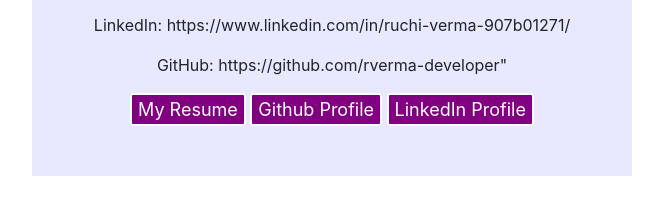
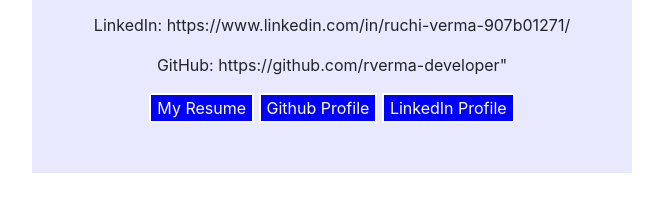
Before and after one commit to rverma-developer/portfolio, a plain HTML site: page contact.html in a window 1280 px wide. Shown: the part 307-522 px from the top of the page, without its empty margins (238-901 px from the left). Drawn offline with nearby package versions, Linux system fonts and the light colour scheme.

Commit message:
Add files via upload

```diff
--- a/contact.html
+++ b/contact.html
@@ -16,11 +16,11 @@
         <p>LinkedIn: https://www.linkedin.com/in/ruchi-verma-907b01271/</p>
         <p>GitHub: https://github.com/rverma-developer" </p>
 		<a href="file:///C:/Users/ruchi/OneDrive/Desktop/resume.pdf" target="_blank">
-<button style="background:purple;color:white;border:2px solid white;font-size:18px;border-radius:3px;">My Resume</button></a>
+<button style="background:blue;color:white;border:2px solid white;">My Resume</button></a>
 		<a href="https://github.com/rverma-developer" target="_blank">
-<button style="background:purple;color:white;border:2px solid white;font-size:18px;border-radius:3px;">Github Profile</button></a>
+<button style="background:blue;color:white;border:2px solid white;">Github Profile</button></a>
 <a href="https://www.linkedin.com/in/ruchi-verma-907b01271/ " target="_blank">
-<button style="background:purple;color:white;border:2px solid white;font-size:18px;border-radius:3px;">LinkedIn Profile</button></a>
+<button style="background:blue;color:white;border:2px solid white;">LinkedIn Profile</button></a>
 
       </div>
     </div>
```
Also changed, not shown: service.html (+1 -36 lines).
